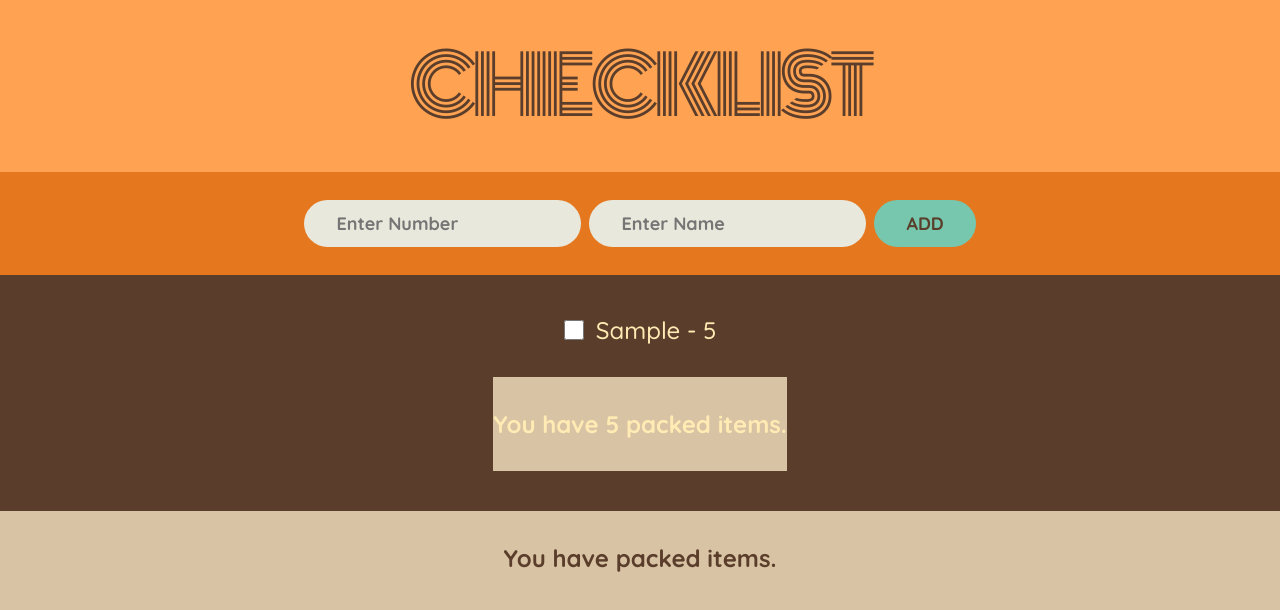
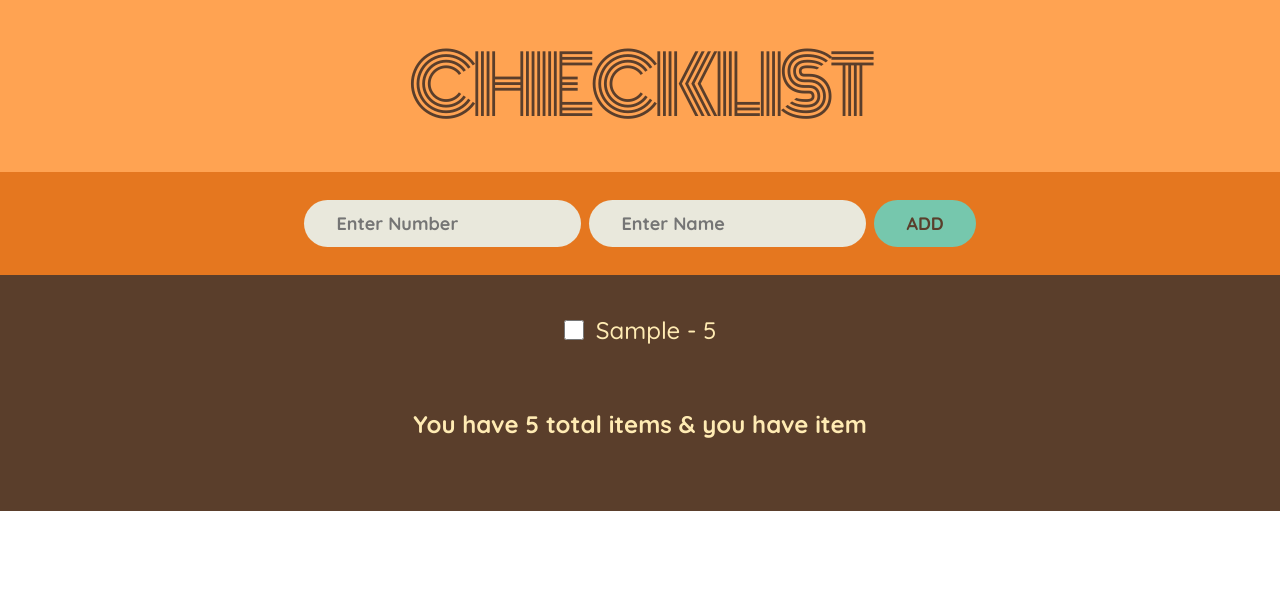
Before and after one commit to muhammaddahmadd/travel-checklist, a React (Create React App) app: page / in a window 1280 px wide. Both pictures are taken after typing "5", "Sample" into the empty fields and a click on the button "ADD". Shown: the top 610 px of the page. Built offline with nearby package versions, Linux system fonts and the light colour scheme.

Commit message:
Working..

```diff
--- a/src/App-original.js
+++ b/src/App-original.js
@@ -11,7 +11,7 @@ function App() {
     <Logo/>
     <Form />
     {/* <PackagingList /> */}
-    <Footer/>
+    {/* <Footer/> */}
   </div>
   )
 }
@@ -63,17 +63,17 @@ function PackagingList({ items }) {
     <ul className="list">
       {items.map((x, index) => (
 
-        <Lst name={x.itemName} key={x.id} quantity={x.quantity} id={x.id}/>
+        <Lst items={items} name={x.itemName} key={x.id} quantity={x.quantity} id={x.id}/>
       ))}
     </ul>
   );
 }
 
-function Lst({name, quantity, id}){
+function Lst({name, quantity, id, items}){
   const [checked, setChecked] = useState(false);
-  // let packed = quantity.reduce((x, y) => x + y, 0)
-
-console.log(quantity)
+  const total = items.reduce((total, item) => total + item.quantity, 0);
+  // const packedItems = items.filter((item) => item.id !== id || !checked);
+  // console.log(packed)
   function handleChecked() {
     setChecked(!checked)
   }
@@ -82,14 +82,20 @@ console.log(quantity)
       <input type="checkbox" onChange={handleChecked} />
       {name} - {quantity}
     </li>
-    <Footer packed={quantity} />
+   <div className="stats">
+   <p>   You have {total} total items & you have  item
+      </p>
+   </div>
     </>
 }
 
 
-function Footer({packed}) {
-  return <footer className="stats">You have {packed} packed items.</footer>
-}
+// function Footer({total}) {
+  // //
+  // console.log(total)
+//   return <footer className="stats">
+
+// }
 
 
 export default App;
--- a/src/index.css
+++ b/src/index.css
@@ -128,7 +128,7 @@ input[type="checkbox"] {
 }
 
 .stats {
-  background-color: #d8c3a4;
+  /* background-color: #d8c3a4; */
   text-align: center;
   font-weight: 700;
   padding: 3.2rem 0;
@@ -160,3 +160,6 @@ input[type="checkbox"] {
 .underlined {
   text-decoration: line-through;
 }
+.hidden {
+  display: none;
+}
```
